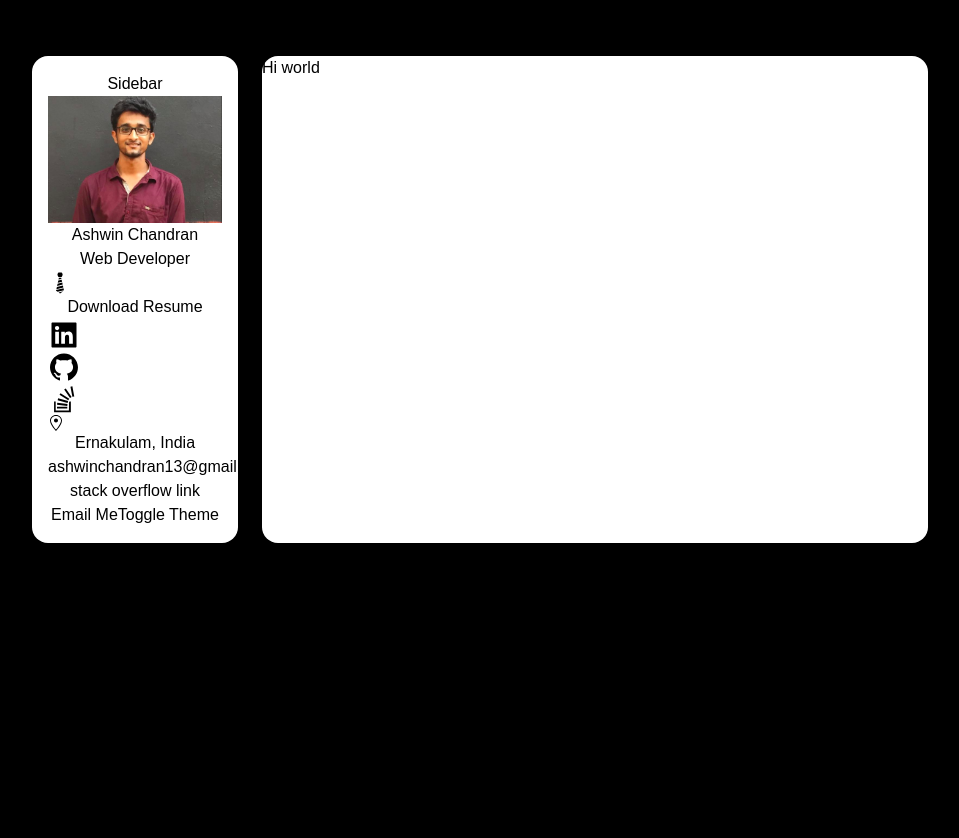
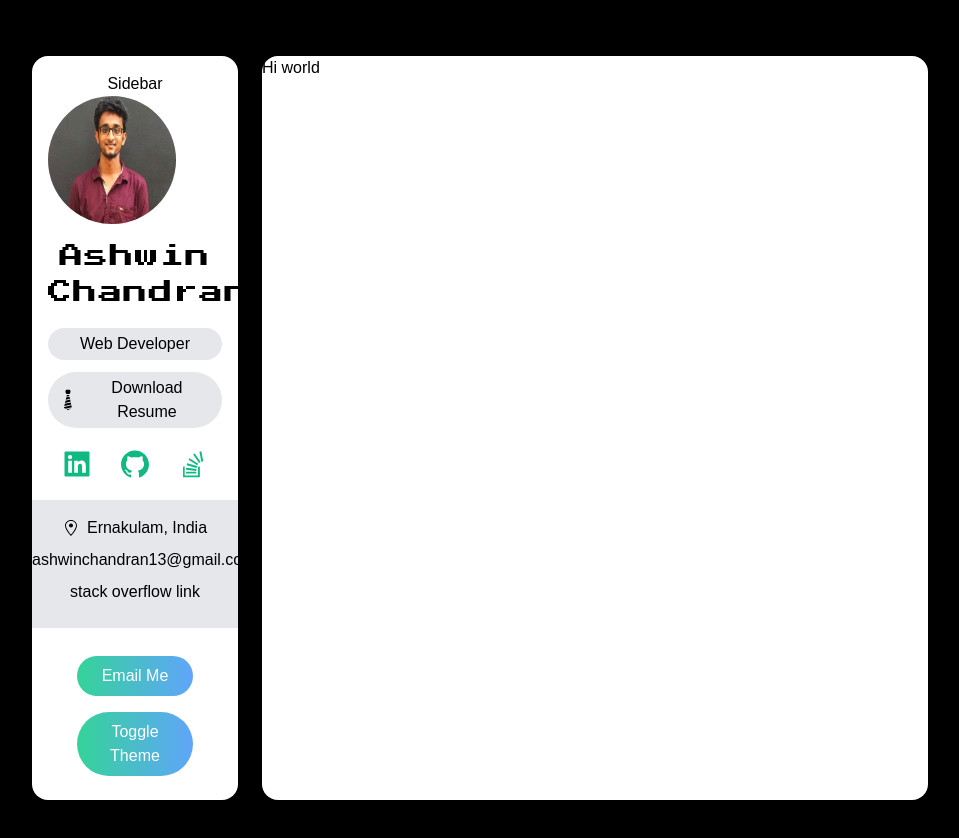
Before and after one commit to ashwinchandran13/portfolio, a Next.js app: page / in a window 1280 px wide. Shown: the top 838 px of the page, without its empty margins (160-1119 px from the left). Before the commit the page ends 800 px from the top, so only its background shows below. Built offline with nearby package versions, Linux system fonts and the light colour scheme.

Commit message:
fix: style changes

```diff
--- a/components/sidebar.tsx
+++ b/components/sidebar.tsx
@@ -11,35 +11,44 @@
             <img
                 src={profilePic.src}
                 alt='user avatar'
+                className="w-32 h-32 rounded-full"
             />
-            <h3>Ashwin Chandran</h3>
-            <p>Web Developer</p>
-            <p><GiTie className='w-6 h-6'/>Download Resume</p>
+            <h3 className='my-4 text-2xl font-medium tracking-wider'>
+                <span className='font-pressstart2p'>Ashwin Chandran</span>
+            </h3>
+            <p className='px-2 py-1 bg-gray-200 rounded-full'>
+                Web Developer
+            </p>
+            <a
+                className='flex items-center justify-center px-2 py-1 my-3 bg-gray-200 rounded-full'
+                href='' download='name'>
+                <GiTie className='w-6 h-6'/>Download Resume
+            </a>
 
             {/* social icon */}
-            <div>
+            <div className='flex justify-around w-9/12 mx-auto my-5 text-green-500 md:w-full'>
                 <a href="">
-                    <AiFillLinkedin className='w-8 h-8'/>
+                    <AiFillLinkedin className='w-8 h-8 cursor-pointer'/>
                 </a>
                 <a href="">
-                    <AiFillGithub className='w-8 h-8'/>
+                    <AiFillGithub className='w-8 h-8 cursor-pointer'/>
                 </a>
                 <a href="">
-                    <DiStackoverflow className='w-8 h-8'/>
+                    <DiStackoverflow className='w-8 h-8 cursor-pointer'/>
                 </a>
             </div>
             {/* address */}
-            <div>
-                <div>
+            <div className='py-4 my-5 bg-gray-200' style={{ marginLeft: '-1rem', marginRight: '-1rem' }}>
+                <div className='flex items-center justify-center space-x-2'>
                     <GoLocation />
                     <span>Ernakulam, India</span>
                 </div>
-                <p>ashwinchandran13@gmail.com</p>
-                <p>stack overflow link</p>
+                <p className='my-2'>ashwinchandran13@gmail.com</p>
+                <p className='my-2'>stack overflow link</p>
             </div>
             {/* Email button */}
-            <button>Email Me</button>
-            <button>Toggle Theme</button>
+            <button className='w-8/12 px-5 py-2 my-2 text-white rounded-full bg-gradient-to-r from-green-400 to-blue-400'>Email Me</button>
+            <button className='w-8/12 px-5 py-2 my-2 text-white rounded-full bg-gradient-to-r from-green-400 to-blue-400'>Toggle Theme</button>
         </div>
     )
 }
--- /dev/null
+++ b/pages/_document.tsx
@@ -0,0 +1,22 @@
+import Document, { Html, Head, Main, NextScript } from 'next/document'
+
+class MyDocument extends Document {
+
+  render() {
+    return (
+      <Html>
+        <Head>
+          <link rel="preconnect" href="https://fonts.googleapis.com" />
+          <link rel="preconnect" href="https://fonts.gstatic.com" />
+          <link href="https://fonts.googleapis.com/css2?family=Press+Start+2P&display=swap" rel="stylesheet" />
+        </Head>
+        <body>
+          <Main />
+          <NextScript />
+        </body>
+      </Html>
+    )
+  }
+}
+
+export default MyDocument
--- a/tailwind.config.js
+++ b/tailwind.config.js
@@ -2,6 +2,9 @@
   purge: ['./pages/**/*.tsx', './components/**/*.tsx'],
   darkMode: false, // or 'media' or 'class'
   theme: {
+    fontFamily: {
+      pressstart2p: ["'Press Start 2P'"],
+    },
     extend: {},
   },
   variants: {
```
Also changed, not shown: pages/hello.ts (renamed from pages/api/hello.ts).
